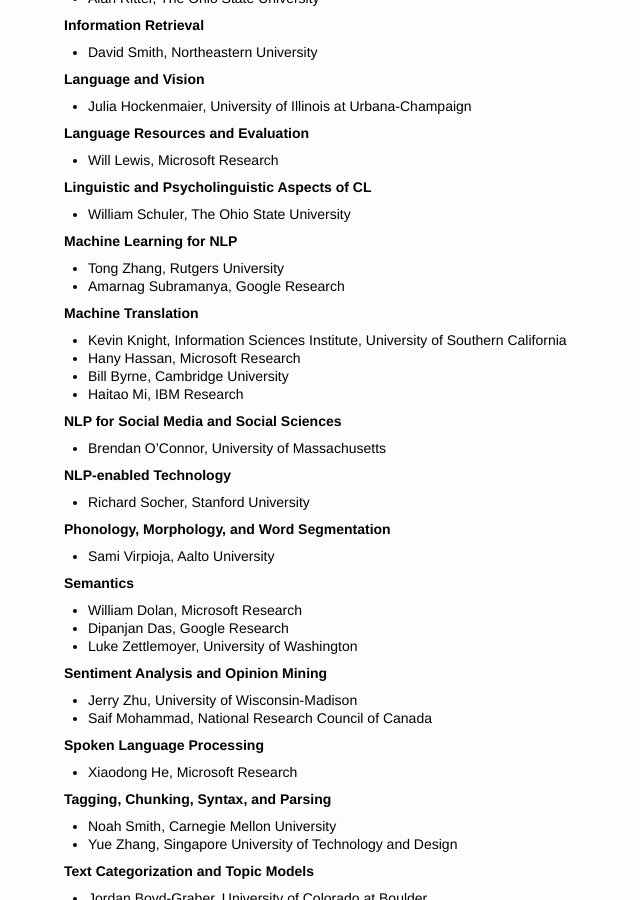
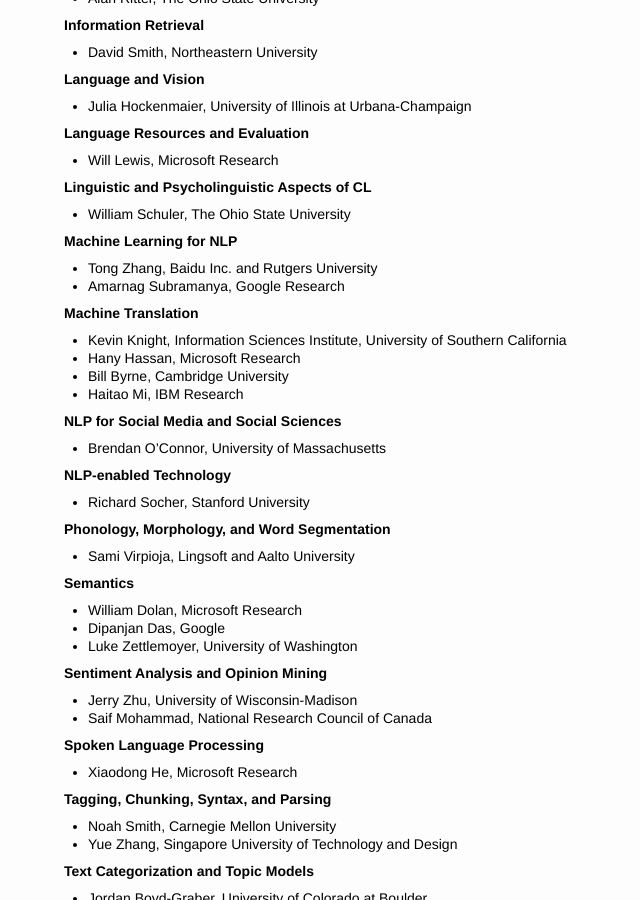
Before and after one commit to naacl-org/naacl-hlt-2015, a Jekyll site: the page built from people.md, in a window 1280 px wide and 900 px high, scrolled down 1462 px. Shown: the whole window, without its empty margins (0-640 px from the left). Built offline with Jekyll 4.4.1, drawn with Linux system fonts in a browser that asks for light colours.

Commit message:
area chair requested changes

```diff
--- a/people.md
+++ b/people.md
@@ -109,7 +109,7 @@
 
 ### Machine Learning for NLP
 
-- Tong Zhang, Rutgers University
+- Tong Zhang, Baidu Inc. and Rutgers University
 - Amarnag Subramanya, Google Research
 
 ### Machine Translation
@@ -129,12 +129,12 @@
 
 ### Phonology, Morphology, and Word Segmentation
 
-- Sami Virpioja, Aalto University
+- Sami Virpioja, Lingsoft and Aalto University
 
 ### Semantics
 
 - William Dolan, Microsoft Research
-- Dipanjan Das, Google Research
+- Dipanjan Das, Google
 - Luke Zettlemoyer, University of Washington
 
 ### Sentiment Analysis and Opinion Mining
```
